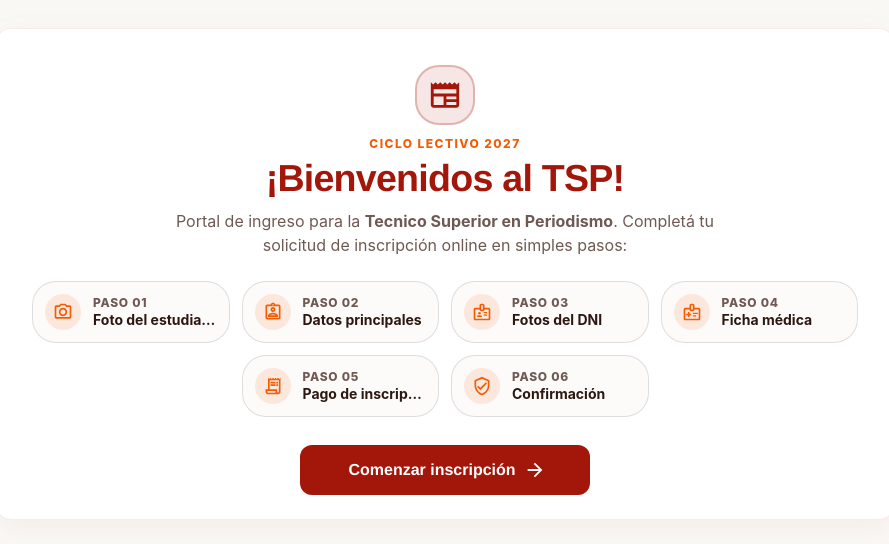
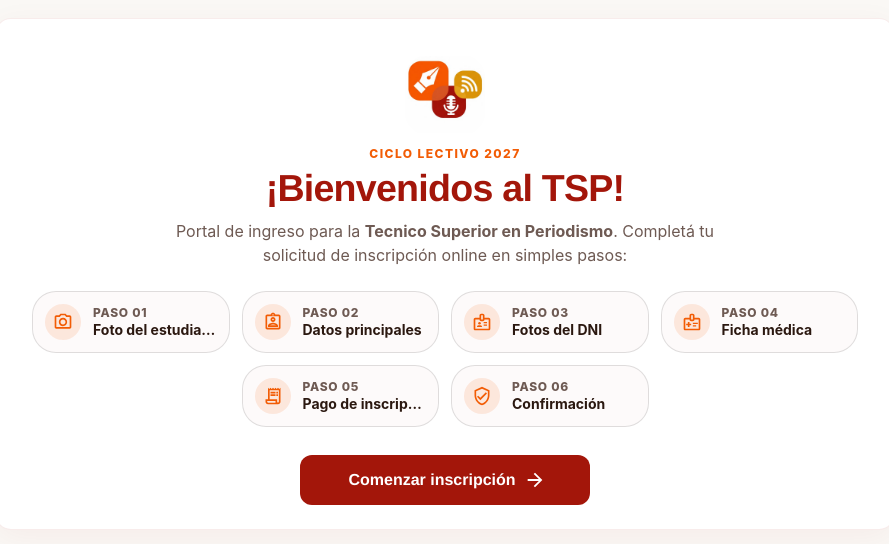
Before and after one commit to DavidPagliano/workshop, a React (Vite) app in the folder web/: page /tsp in a window 1280 px wide. Shown: the part 126-670 px from the top of the page, without its empty margins (195-1084 px from the left). Built offline with nearby package versions, Linux system fonts and the light colour scheme; no server answers.

Commit message:
feat: add TspWelcomePage component and logo assets for TSP registration

```diff
--- a/web/src/pages/inscripcion-tsp/TspWelcomePage.jsx
+++ b/web/src/pages/inscripcion-tsp/TspWelcomePage.jsx
@@ -15,10 +15,10 @@ import MedicalInformationOutlinedIcon from "@mui/icons-material/MedicalInformati
 import ReceiptLongOutlinedIcon from "@mui/icons-material/ReceiptLongOutlined";
 import VerifiedUserOutlinedIcon from "@mui/icons-material/VerifiedUserOutlined";
 import ArrowForwardIcon from "@mui/icons-material/ArrowForward";
-import NewspaperIcon from "@mui/icons-material/Newspaper";
 import { useNavigate } from "react-router-dom";
 
 import { tspTheme } from "../../config/theme";
+import logoTsp from "../../assets/images/logo-tsp.jpg";
 
 const STEPS_PREVIEW = [
   {
@@ -152,22 +152,17 @@ const TspWelcomePage = () => {
                   }}
                 >
                   <Box
-                    sx={(theme) => ({
-                      width: { xs: 52, sm: 60 },
-                      height: { xs: 52, sm: 60 },
+                    component="img"
+                    src={logoTsp}
+                    alt="Logo TSP"
+                    sx={{
+                      height: { xs: 64, sm: 80 },
+                      width: { xs: 64, sm: 80 },
+                      objectFit: "contain",
                       borderRadius: 2,
-                      bgcolor: alpha(theme.palette.primary.main, 0.1),
-                      color: "primary.main",
-                      display: "flex",
-                      alignItems: "center",
-                      justifyContent: "center",
                       mb: 1.5,
-                      border: "2px solid",
-                      borderColor: alpha(theme.palette.primary.main, 0.25),
-                    })}
-                  >
-                    <NewspaperIcon sx={{ fontSize: { xs: 28, sm: 34 } }} />
-                  </Box>
+                    }}
+                  />
 
                   <Typography
                     variant="overline"
```
Also changed, not shown: web/src/assets/images/fondo/logo-tsp.jpg (added), web/src/assets/images/logo-tsp.jpg (added).
